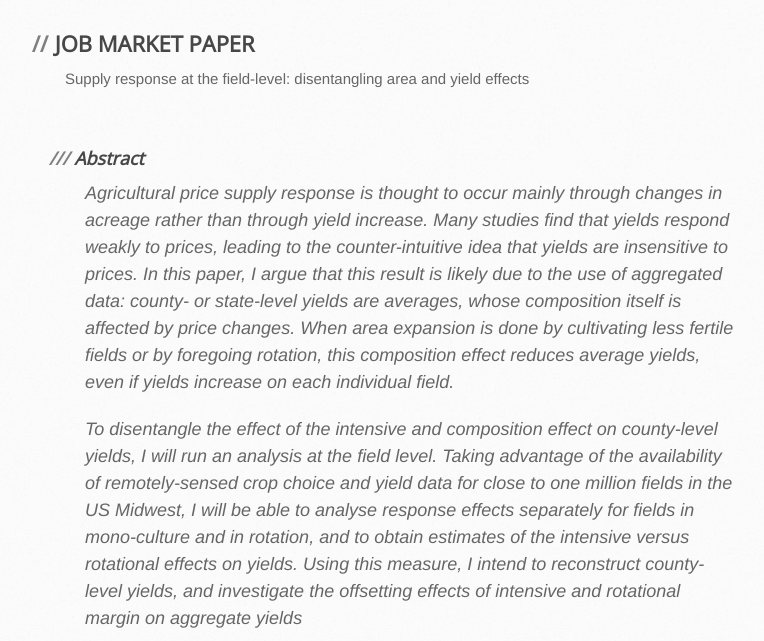
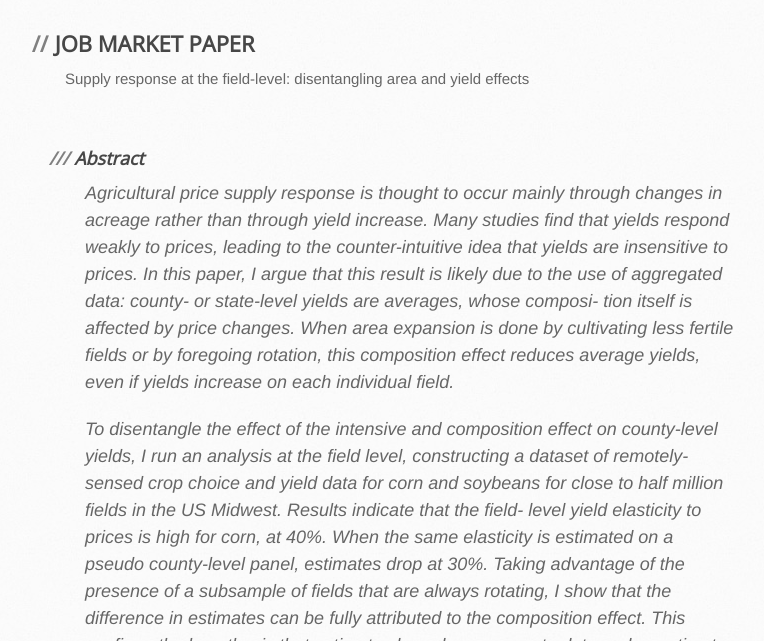
Before and after one commit to MatthieuStigler/MatthieuStigler.github.io, a Jekyll site: the page built from Research.Md, in a window 1280 px wide and 900 px high, cut to the strip 259-900 px from the top of the window. Shown: the whole strip, without its empty margins (105-869 px from the left). Built offline with Jekyll 4.4.1, drawn with Linux system fonts in a browser that asks for light colours; some of the changed text lies outside the part shown.

Commit message:
update abstract JMP

```diff
--- a/Research.Md
+++ b/Research.Md
@@ -8,20 +8,22 @@ title: Research
 Supply response at the field-level: disentangling area and yield effects
 
 > ### Abstract
-> Agricultural price supply response is thought to occur mainly through changes in acreage rather
+>Agricultural price supply response is thought to occur mainly through changes in acreage rather
 than through yield increase. Many studies find that yields respond weakly to prices, leading to the
-counter-intuitive idea that yields are insensitive to prices.  In this paper, I argue that this result is
-likely due to the use of aggregated data: county- or state-level yields are averages, whose composition itself
-is affected by price changes. When area expansion is done by cultivating less fertile fields
+counter-intuitive idea that yields are insensitive to prices. In this paper, I argue that this result is
+likely due to the use of aggregated data: county- or state-level yields are averages, whose composi-
+tion itself is affected by price changes. When area expansion is done by cultivating less fertile fields
 or by foregoing rotation, this composition effect reduces average yields, even if yields increase on
 each individual field.
 >
-> To disentangle the effect of the intensive and composition effect on county-level yields, I will run
-an analysis at the field level.  Taking advantage of the availability of remotely-sensed crop choice
-and yield data for close to one million fields in the US Midwest, I will be able to analyse response
-effects separately for fields in mono-culture and in rotation, and to obtain estimates of the intensive
-versus rotational effects on yields.  Using this measure, I intend to reconstruct county-level yields,
-and investigate the offsetting effects of intensive and rotational margin on aggregate yields
+>To disentangle the effect of the intensive and composition effect on county-level yields, I run an
+analysis at the field level, constructing a dataset of remotely-sensed crop choice and yield data for
+corn and soybeans for close to half million fields in the US Midwest. Results indicate that the field-
+level yield elasticity to prices is high for corn, at 40%. When the same elasticity is estimated on a
+pseudo county-level panel, estimates drop at 30%. Taking advantage of the presence of a subsample
+of fields that are always rotating, I show that the difference in estimates can be fully attributed to
+the composition effect. This confirms the hypothesis that estimates based on aggregate data under-
+estimate the relationships at the field-level level.
 
 Link to the [working paper](https://github.com/MatthieuStigler/MatthieuStigler.github.io/raw/master/docs/yield_response_satellite_Stigler.pdf)
 
```
